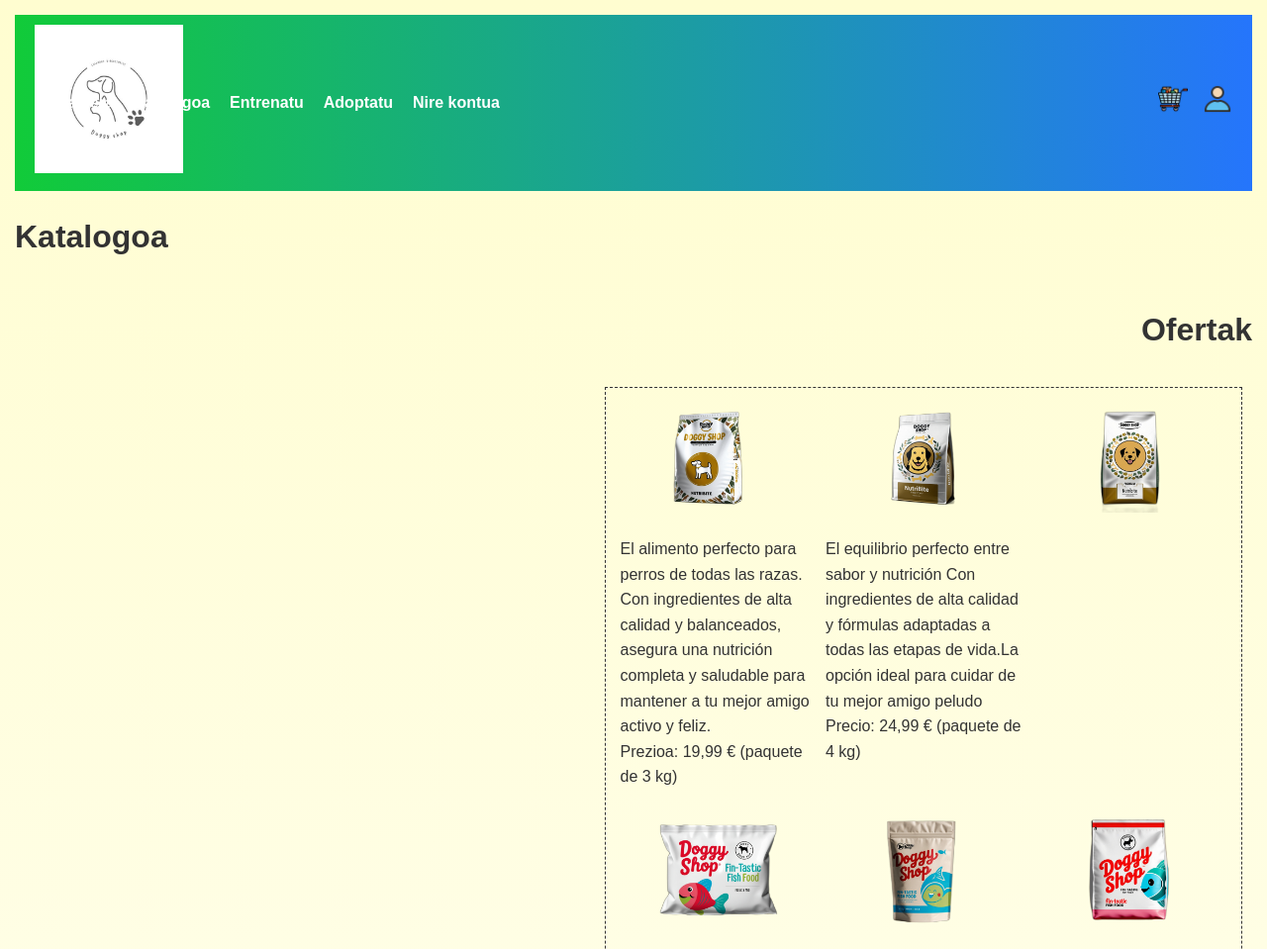
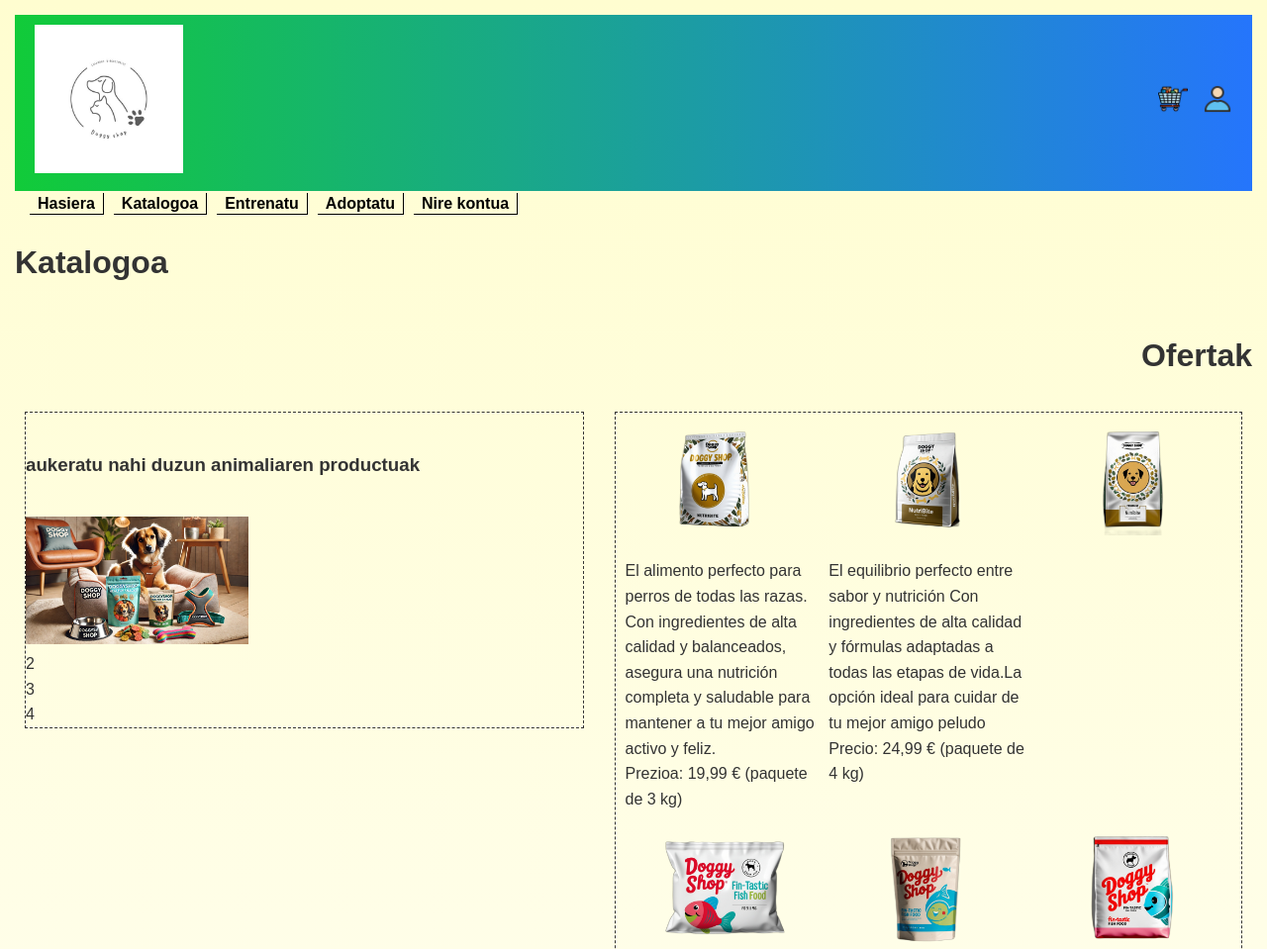
Before and after one commit to dorkaitz93/dorkaitz93.github.io, a plain HTML site: page katalogoa.html in a window 1280 px wide. Shown: the top 959 px of the page at 99% size. Drawn offline with Linux system fonts and the light colour scheme.

Commit message:
lehen altzaketa vscodetik

```diff
--- a/katalogoa.css
+++ b/katalogoa.css
@@ -30,21 +30,27 @@ header {
 .menua {
     list-style: none;
     display: flex;
-    gap: 20px;
     margin: 0;
-    padding: 0;
-    position: relative;
-    right: 650px;
+    padding-left: 5px;
+    padding-right: 250px;
+
 }
 
 .menua li a {
+    border-bottom: 1px solid;
+    border-right: 1px solid;
+    align-content: center;
     text-decoration: none;
-    color: white;
+    color: rgb(0, 0, 0);
     font-weight: bold;
     transition: color 0.3s ease;
+    padding: 2px 8px;
+    margin-left: 10px;
 }
 .menua li a:hover {
-    color: #FFDD57; /* Un color para destacar los enlaces al pasar el cursor */
+    color: #FFDD57;
+
+
 }
 
 #karrito, #perfila {
@@ -67,7 +73,7 @@ main section{
     flex-wrap: wrap;
     align-content: end;
     float: right;
-    padding: 15px;
+    padding: 10px;
     margin: 10px;
     border: 1px dashed;
 }
@@ -84,7 +90,7 @@ aside{
     border: 1px dashed;
     display: grid;
     margin: 10px;
-    padding-left: 15px;
+    padding-left: px;
 }
 aside img{
     max-width: 40%;
@@ -97,8 +103,7 @@ aside img{
     display: grid;
     grid-template-rows: repeat(3, 1fr);
     grid-template-columns: repeat(3, 1fr);
-    gap: 10px;
-
+    gap: 5px;
     clear: both;
 .eskerreko-gorputza{
     display: block;
--- a/katalogoa.html
+++ b/katalogoa.html
@@ -12,15 +12,6 @@
           <img id="Logo" src="img/2.jpg" alt="Logoa">
       </div>
       <div class="eskuma">
-          <nav>
-              <ul class="menua">
-                  <li><a href="index.html">Hasiera</a></li>
-                  <li><a href="katalogoa.html">Katalogoa</a></li>
-                  <li><a href="">Entrenatu</a></li>
-                  <li><a href="">Adoptatu</a></li>
-                  <li><a href="">Nire kontua</a></li>
-              </ul>
-          </nav>
           <a href="karritoa.html">
               <img id="karrito" src="img/carro-de-la-carretilla.png" alt="Karritoa">
           </a>
@@ -29,6 +20,15 @@
           </a>
       </div>
   </header>
+  <nav>
+    <ul class="menua">
+        <li><a href="index.html">Hasiera</a></li>
+        <li><a href="katalogoa.html">Katalogoa</a></li>
+        <li><a href="">Entrenatu</a></li>
+        <li><a href="">Adoptatu</a></li>
+        <li><a href="">Nire kontua</a></li>
+    </ul>
+</nav>
     <main>
       <h1>Katalogoa</h1>
       <h1 style="float: right;">Ofertak</h1>
--- a/styles.css
+++ b/styles.css
@@ -23,26 +23,33 @@ header {
     display: flex;
     align-items: center;
     gap: 15px;
+
 }
 
 .menua {
     list-style: none;
     display: flex;
-    gap: 20px;
     margin: 0;
-    padding: 0;
-    position: relative;
-    right: 600px;
+    padding-left: 5px;
+    padding-right: 250px;
+
 }
 
 .menua li a {
+    border-bottom: 1px solid;
+    border-right: 1px solid;
+    align-content: center;
     text-decoration: none;
-    color: white;
+    color: rgb(0, 0, 0);
     font-weight: bold;
     transition: color 0.3s ease;
+    padding: 2px 8px;
+    margin-left: 10px;
 }
 .menua li a:hover {
-    color: #FFDD57; /* Un color para destacar los enlaces al pasar el cursor */
+    color: #FFDD57;
+
+
 }
 
 
```
Also changed, not shown: index.html (+9 -9 lines).
